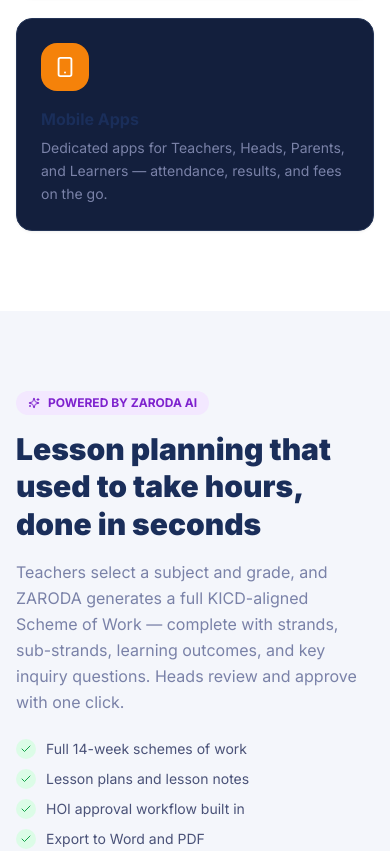
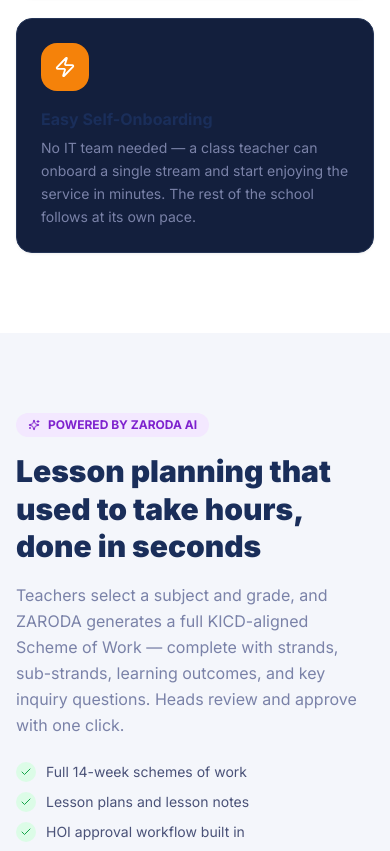
Before and after one commit to oduorongo/zaroda-main, a Next.js app in the folder frontend/: page / in a window 390 px wide. Shown: the part 3052-3903 px from the top of the page. Built offline with nearby package versions, Linux system fonts and the light colour scheme; no server answers.

Commit message:
Replace Mobile Apps card with Easy Self-Onboarding highlight

```diff
--- a/frontend/app/page.tsx
+++ b/frontend/app/page.tsx
@@ -3,7 +3,7 @@
 import Link from 'next/link';
 import {
   BookOpen, DollarSign, MessageSquare, FileText, Library,
-  Trophy, Scale, Smartphone, Sparkles, ShieldCheck, MapPin,
+  Trophy, Scale, Zap, Sparkles, ShieldCheck, MapPin,
   ArrowRight, Check, Phone,
 } from 'lucide-react';
 import { useAuth } from '@/lib/hooks/useAuth';
@@ -16,7 +16,7 @@ const MODULES = [
   { icon: Library,       title: 'Library',              desc: 'Full catalogue with barcode borrowing and returns. Completely free — no fines, ever.', color: 'bg-cyan-600', badge: 'FREE' },
   { icon: Trophy,        title: 'Sports & Championships', desc: 'School teams, AI talent analytics, and a bridge to ZARODA Sports for cross-school championships — free.', color: 'bg-amber-500' },
   { icon: Scale,         title: 'Discipline & Guidance', desc: 'Incident recording, confidential counselling, behaviour assessments, and QASO-ready reports.', color: 'bg-red-500' },
-  { icon: Smartphone,    title: 'Mobile Apps',          desc: 'Dedicated apps for Teachers, Heads, Parents, and Learners — attendance, results, and fees on the go.', color: 'bg-[#f5820a]' },
+  { icon: Zap,           title: 'Easy Self-Onboarding', desc: 'No IT team needed — a class teacher can onboard a single stream and start enjoying the service in minutes. The rest of the school follows at its own pace.', color: 'bg-[#f5820a]' },
 ];
 
 const PRICING = [
```
